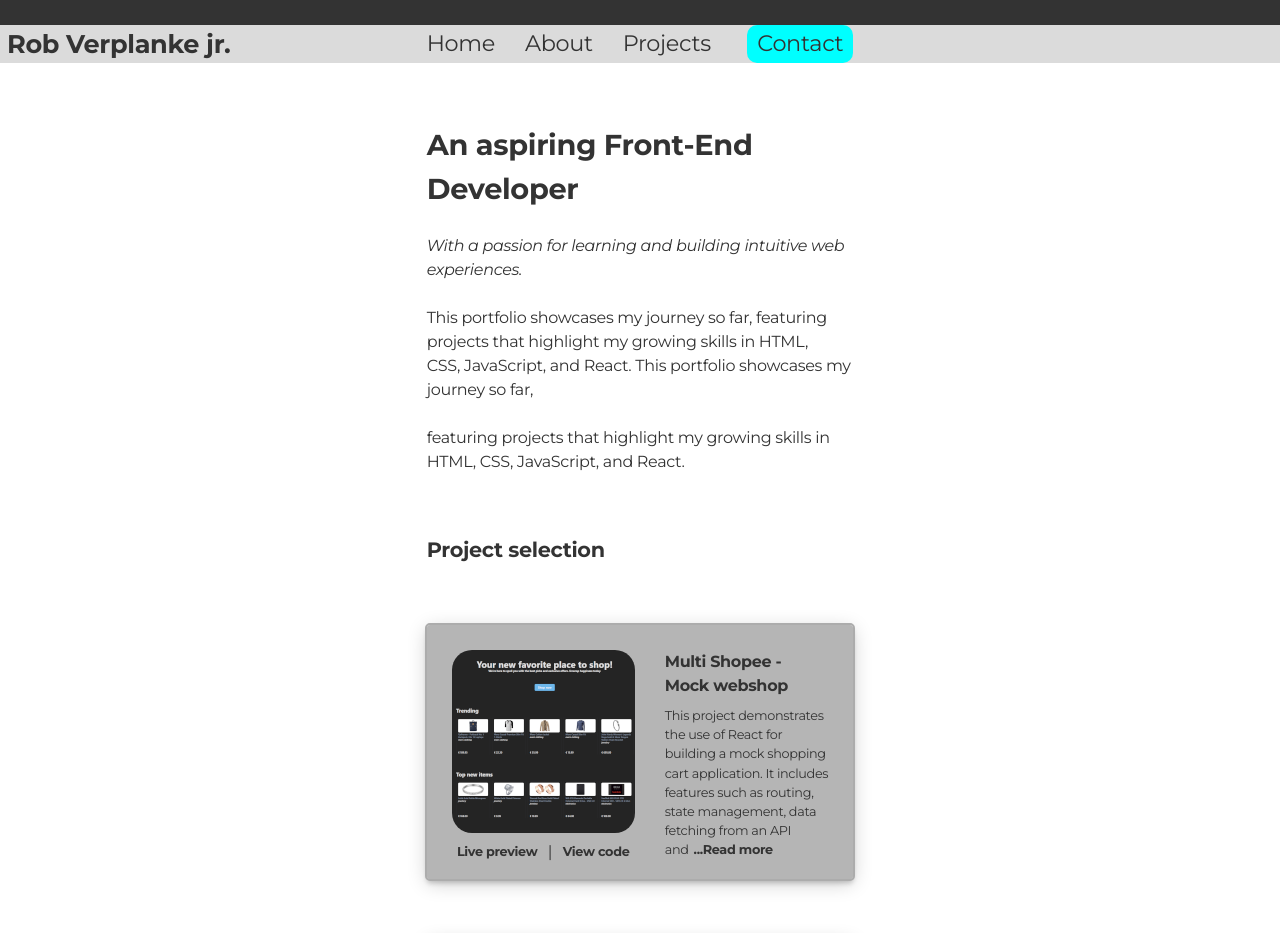
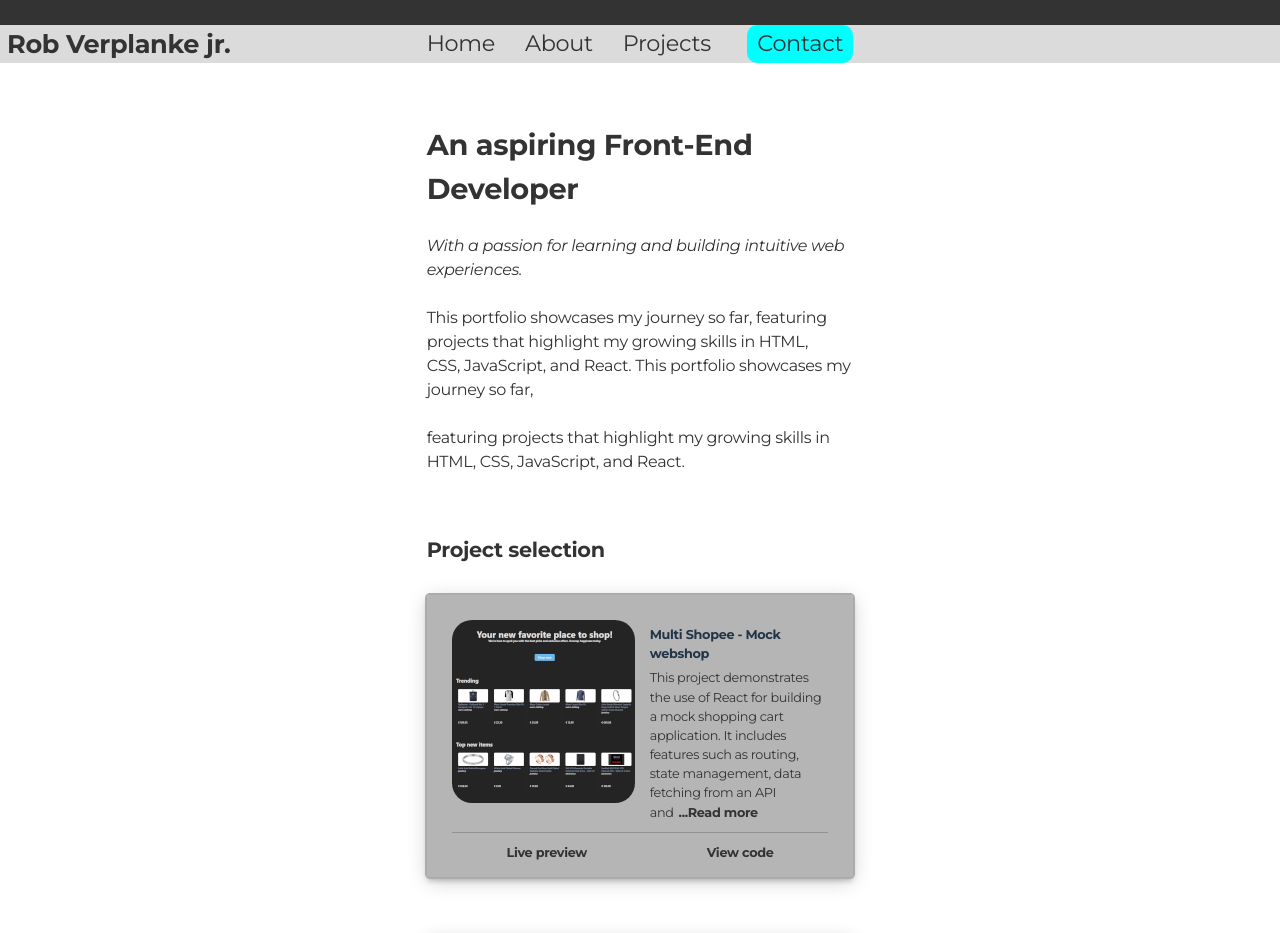
Before and after one commit to RobVerplanke/portfolio, a React (Vite) app: page / in a window 1280 px wide. Shown: the top 933 px of the page. Built offline with nearby package versions, Linux system fonts and the light colour scheme.

Commit message:
styling: let text wrap around image

```diff
--- a/src/components/content/ProjectCardSmall.jsx
+++ b/src/components/content/ProjectCardSmall.jsx
@@ -18,33 +18,30 @@ export function ProjectCardSmall(props) {
   return (
     <article>
       <div className="projects-preview-card">
-        {/* Display image and links on the left side */}
-        <div className="left-container">
+        {/* Display image and text in the same container */}
+        <div className="content-container">
           <div className="image-container">
             <img src={imageSmall} alt={altText} />
           </div>
-          <div className="project-links">
-            <a href={liveLink} target="_blank">
-              Live preview
-            </a>
-            <p>|</p>
-            <a href={codeLink} target="_blank">
-              View code
-            </a>
-          </div>
-        </div>
-
-        {/* Display text content on the right side */}
-        <div className="right-container">
-          <div className="card-title">
-            <p>
+          <div className="card-description">
+            <h4>
               {title} - {subTitle}
-            </p>
+            </h4>
           </div>
           <div className="card-description">
             <p>{truncateString(description, DESCRIPTION_MAX_LENGTH)}</p>
           </div>
         </div>
+        {/* Links container can stay separate */}
+        <div className="project-links">
+          <a href={liveLink} target="_blank">
+            Live preview
+          </a>
+          {/* <p>|</p> */}
+          <a href={codeLink} target="_blank">
+            View code
+          </a>
+        </div>
       </div>
     </article>
   );
--- a/src/components/content/ProjectSelection.jsx
+++ b/src/components/content/ProjectSelection.jsx
@@ -7,11 +7,13 @@ export function ProjectSelection() {
   const { selectedProjects } = useData();
 
   return (
-    <section className="project-selection-holder">
+    <>
       <h3>Project selection</h3>
-      {selectedProjects.map((project) => (
-        <ProjectCardSmall key={project.id} value={project} />
-      ))}
-    </section>
+      <section className="project-selection-holder">
+        {selectedProjects.map((project) => (
+          <ProjectCardSmall key={project.id} value={project} />
+        ))}
+      </section>
+    </>
   );
 }
--- a/src/styles/ProjectCardSmall.css
+++ b/src/styles/ProjectCardSmall.css
@@ -9,7 +9,7 @@
 
 .projects-preview-card {
   display: flex;
-  flex-direction: row;
+  flex-direction: column;
   max-width: var(--cards-max-width);
   background-color: var(--card-background-color);
   border-radius: 3px;
@@ -19,9 +19,10 @@
   box-shadow: 0 4px 5px 0 rgba(0, 0, 0, 0.2), 0 4px 20px 0 rgba(0, 0, 0, 0.2);
 }
 
-.left-container {
+/* .left-container {
   display: flex;
   flex-direction: column;
+  height: 230px;
 }
 
 .right-container {
@@ -29,17 +30,22 @@
   flex-direction: column;
   justify-content: start;
   padding-left: 30px;
-}
+} */
 
 .image-container img {
   border-radius: 20px;
+  float: left;
+  margin: 0 15px 10px 0;
 }
 
 .project-links {
   display: flex;
   align-items: center;
   justify-content: space-around;
-  min-width: 100%;
+  gap: 10px;
+  padding-top: 10px;
+  margin-top: 10px;
+  border-top: 1px solid rgb(146, 146, 146);
 }
 
 .project-links a {
@@ -61,6 +67,7 @@
 }
 
 .card-description {
+  /* overflow: hidden; */
   font-size: 0.8em;
   padding-top: 5px;
 }
```
